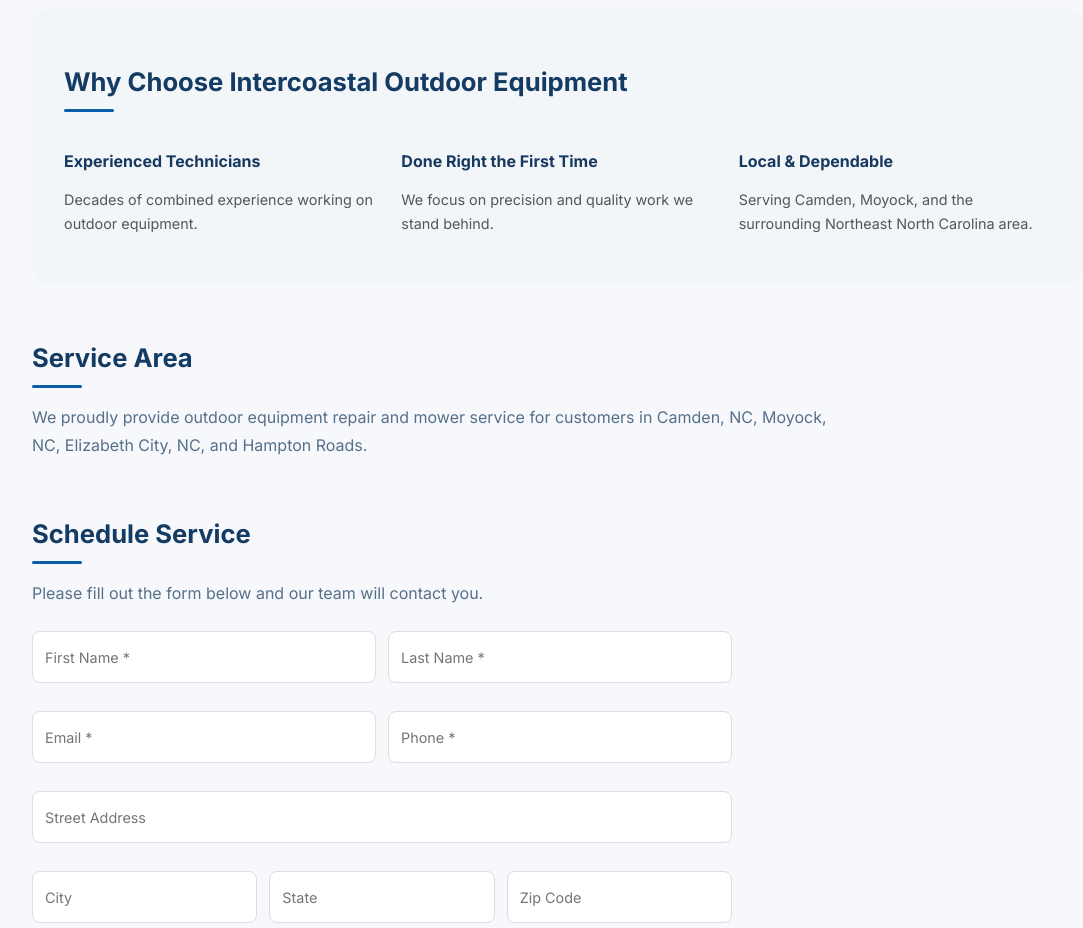
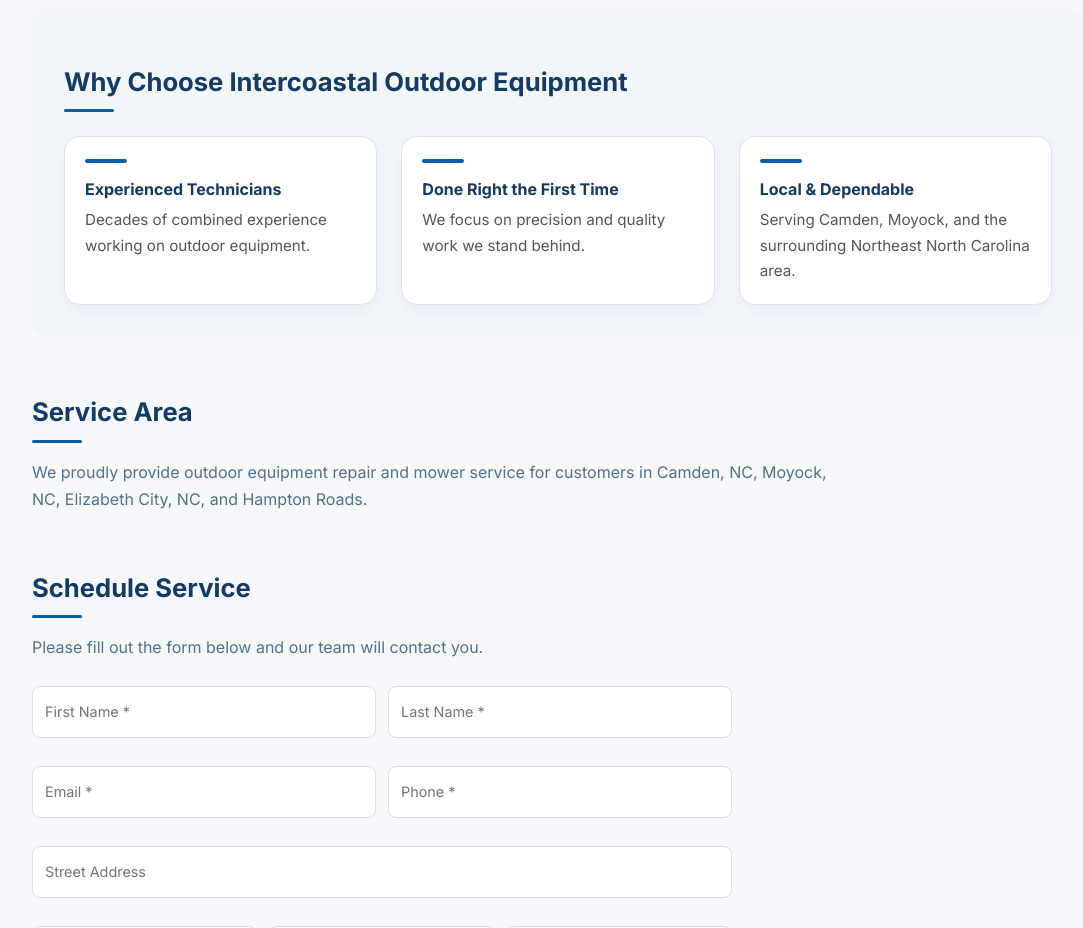
Before and after one commit to TanyaA318/intercoastal-website, a React (Vite) app: page /service in a window 1280 px wide. Shown: the part 1940-2868 px from the top of the page, without its empty margins (82-1165 px from the left). Built offline with nearby package versions, Linux system fonts and the light colour scheme.

Commit message:
Update styles.css

```diff
--- a/src/styles.css
+++ b/src/styles.css
@@ -1166,6 +1166,7 @@ img {
 }
 
 /* TRUST SECTION */
+/* TRUST SECTION */
 .service-section.alt {
   background: #f3f6f9;
   padding: 2rem;
@@ -1176,15 +1177,36 @@ img {
   display: grid;
   grid-template-columns: repeat(3, 1fr);
   gap: 1.5rem;
+  margin-top: 1.5rem;
+}
+
+.service-trust > div {
+  background: #ffffff;
+  border: 1px solid #d9e4ee;
+  border-radius: 16px;
+  padding: 1.35rem 1.25rem;
+  box-shadow: 0 8px 20px rgba(23, 57, 95, 0.05);
+}
+
+.service-trust > div::before {
+  content: "";
+  display: block;
+  width: 42px;
+  height: 4px;
+  border-radius: 999px;
+  background: #0b5ea8;
+  margin-bottom: 0.9rem;
 }
 
 .service-trust h4 {
-  margin-bottom: 0.4rem;
+  margin: 0 0 0.4rem;
 }
 
 .service-trust p {
-  font-size: 0.9rem;
+  font-size: 0.95rem;
   color: #555;
+  line-height: 1.65;
+  margin: 0;
 }
 
 /* FORM */
```
